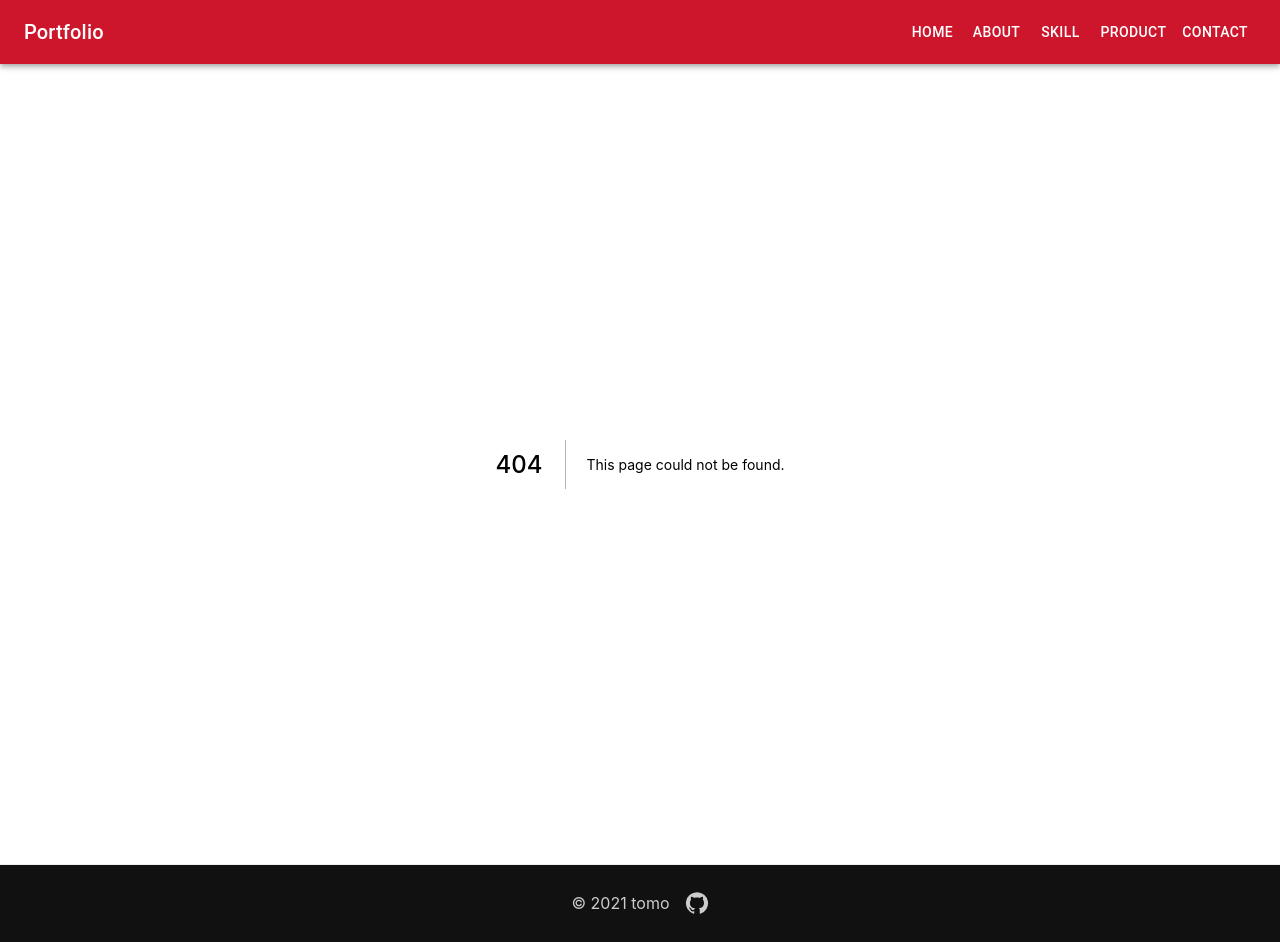
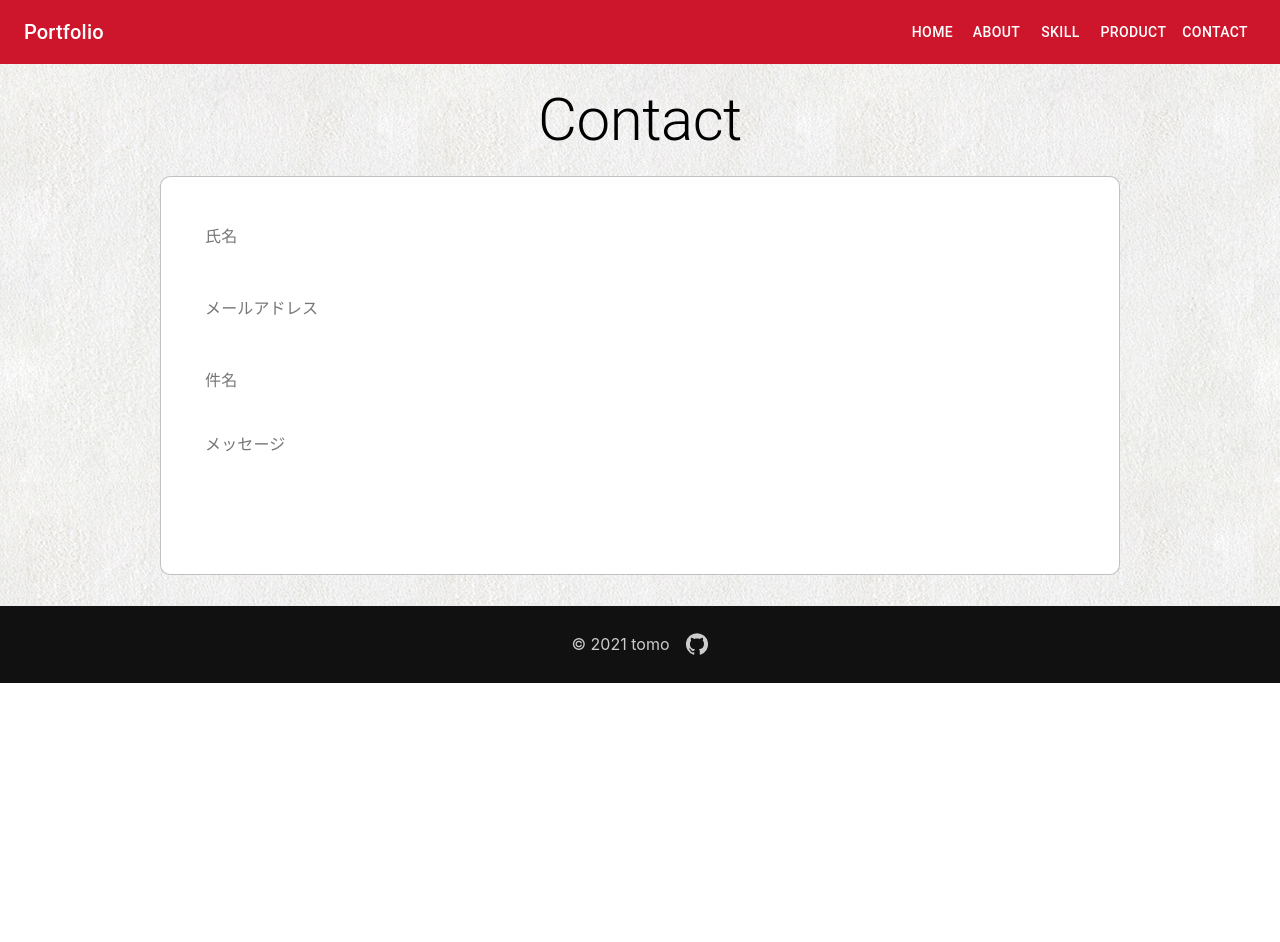
Before and after one commit to tomo1818/portfolio, a Next.js app: page /contact in a window 1280 px wide. Before the commit this address had no page. After the commit the page ends 800 px from the top, so only its background shows below. Built offline with nearby package versions, Linux system fonts and the light colour scheme.

Commit message:
問い合わせ雛形完成

```diff
--- a/src/components/skill/Card.tsx
+++ b/src/components/skill/Card.tsx
@@ -16,6 +16,7 @@ type Props = {
 
 export default function ActionAreaCard({ rate, title, description }: Props) {
   return (
+    <div className={styles.cardContainer}>
       <Card sx={{ maxWidth: 345 }} className={styles.l_skill__card}>
         <CardActionArea>
           <CardMedia
@@ -45,5 +46,6 @@ export default function ActionAreaCard({ rate, title, description }: Props) {
           </CardContent>
         </CardActionArea>
       </Card>
+    </div>
   );
 }
--- /dev/null
+++ b/src/pages/contact.tsx
@@ -0,0 +1,110 @@
+import commonStyles from '../styles/common.module.scss';
+import { PageTitle } from '../components/PageTitle';
+import * as React from 'react';
+import Box from '@mui/material/Box';
+import Input from '@mui/material/Input';
+import FilledInput from '@mui/material/FilledInput';
+import InputLabel from '@mui/material/InputLabel';
+import FormControl from '@mui/material/FormControl';
+import styles from '../styles/Contact.module.scss';
+import Button from '@mui/material/Button';
+
+interface State {
+  name: string;
+  mail: string;
+  title: string;
+  message: string;
+}
+
+export default function Contact() {
+  const [values, setValues] = React.useState<State>({
+    name: '',
+    mail: '',
+    title: '',
+    message: '',
+  });
+
+  const handleChange =
+    (prop: keyof State) => (event: React.ChangeEvent<HTMLInputElement>) => {
+      setValues({ ...values, [prop]: event.target.value });
+    };
+
+  return (
+    <div
+      className={`${commonStyles.mainContainer} ${commonStyles.mainBg} ${styles.contactContainer}`}
+    >
+      <PageTitle title='Contact' />
+      <Box
+        sx={{
+          display: 'flex',
+          flexWrap: 'wrap',
+          maxWidth: '960px',
+          margin: '0 auto',
+        }}
+        className={styles.l_contact}
+      >
+        <div>
+          <FormControl
+            fullWidth
+            sx={{ m: 1 }}
+            variant='filled'
+            color='secondary'
+          >
+            <InputLabel htmlFor='filled-adornment-title'>氏名</InputLabel>
+            <FilledInput
+              id='filled-adornment-title'
+              value={values.name}
+              onChange={handleChange('name')}
+            />
+          </FormControl>
+          <FormControl
+            fullWidth
+            sx={{ m: 1 }}
+            variant='filled'
+            color='secondary'
+          >
+            <InputLabel htmlFor='filled-adornment-mail'>
+              メールアドレス
+            </InputLabel>
+            <FilledInput
+              id='filled-adornment-mail'
+              type='mail'
+              value={values.mail}
+              onChange={handleChange('mail')}
+            />
+          </FormControl>
+          <FormControl
+            fullWidth
+            sx={{ m: 1 }}
+            variant='filled'
+            color='secondary'
+          >
+            <InputLabel htmlFor='filled-adornment-title'>件名</InputLabel>
+            <Input
+              id='filled-adornment-title'
+              value={values.title}
+              onChange={handleChange('title')}
+            />
+          </FormControl>
+          <FormControl
+            fullWidth
+            sx={{ m: 1 }}
+            variant='filled'
+            color='secondary'
+          >
+            <InputLabel htmlFor='filled-adornment-message'>
+              メッセージ
+            </InputLabel>
+            <FilledInput
+              id='filled-adornment-message'
+              value={values.message}
+              multiline
+              rows={4}
+              onChange={handleChange('message')}
+            />
+          </FormControl>
+        </div>
+      </Box>
+    </div>
+  );
+}
--- a/src/pages/skill.tsx
+++ b/src/pages/skill.tsx
@@ -5,7 +5,6 @@ import Card from '../components/skill/Card';
 import * as React from 'react';
 import Grid from '@mui/material/Grid';
 
-export default function Skill() {
 const skills = [
   {
     rate: 3,
@@ -56,12 +55,13 @@ export default function Skill() {
   },
 ];
 
+export default function Skill() {
   return (
     <div className={`${commonStyles.mainContainer} ${commonStyles.mainBg}`}>
       <PageTitle title='Skill' />
       <Grid container spacing={2} className={styles.l_skill}>
         {skills.map((skill) => (
-          <Grid key={skill.title} xs={12} sm={6} md={4}>
+          <Grid key={skill.title} xs={12} sm={6} lg={4}>
             <Card title={skill.title} description={skill.description} rate={skill.rate} />
           </Grid>
         ))}
--- /dev/null
+++ b/src/styles/Contact.module.scss
@@ -0,0 +1,21 @@
+.contactContainer {
+  .l_contact {
+    border-radius: 10px;
+    border-left-width: 1px;
+    border-right-width: 1px;
+    position: relative;
+    outline: 0;
+    margin: auto;
+    display: -webkit-box;
+    display: -webkit-flex;
+    display: -ms-flexbox;
+    display: flex;
+    -webkit-box-pack: center;
+    -ms-flex-pack: center;
+    -webkit-justify-content: center;
+    justify-content: center;
+    padding: 24px;
+    background-color: #fff;
+    border: 1px solid rgba(51, 51, 51, 0.3);
+  }
+}
--- a/src/styles/Skill.module.scss
+++ b/src/styles/Skill.module.scss
@@ -1,9 +1,10 @@
+.cardContainer {
   .l_skill {
     width: 100%;
     margin: 0 auto;
 
     &__card {
-    margin: 0 auto 1rem;
+      margin: 0 auto 2rem;
 
       &__img {
         object-fit: contain;
@@ -16,7 +17,8 @@
       }
 
       &__description {
-      min-height: 41px;
+        min-height: 61px;
       }
     }
   }
+}
--- a/src/theme.tsx
+++ b/src/theme.tsx
@@ -8,7 +8,9 @@ const theme = createTheme({
       main: '#cd162c',
     },
     secondary: {
-      main: '#707593',
+      // main: '#707593',
+      main: '#007FFF',
+      // main: '#333',
     },
     error: {
       main: red.A400,
```
Lines whose indentation alone changed are shown as unchanged.
